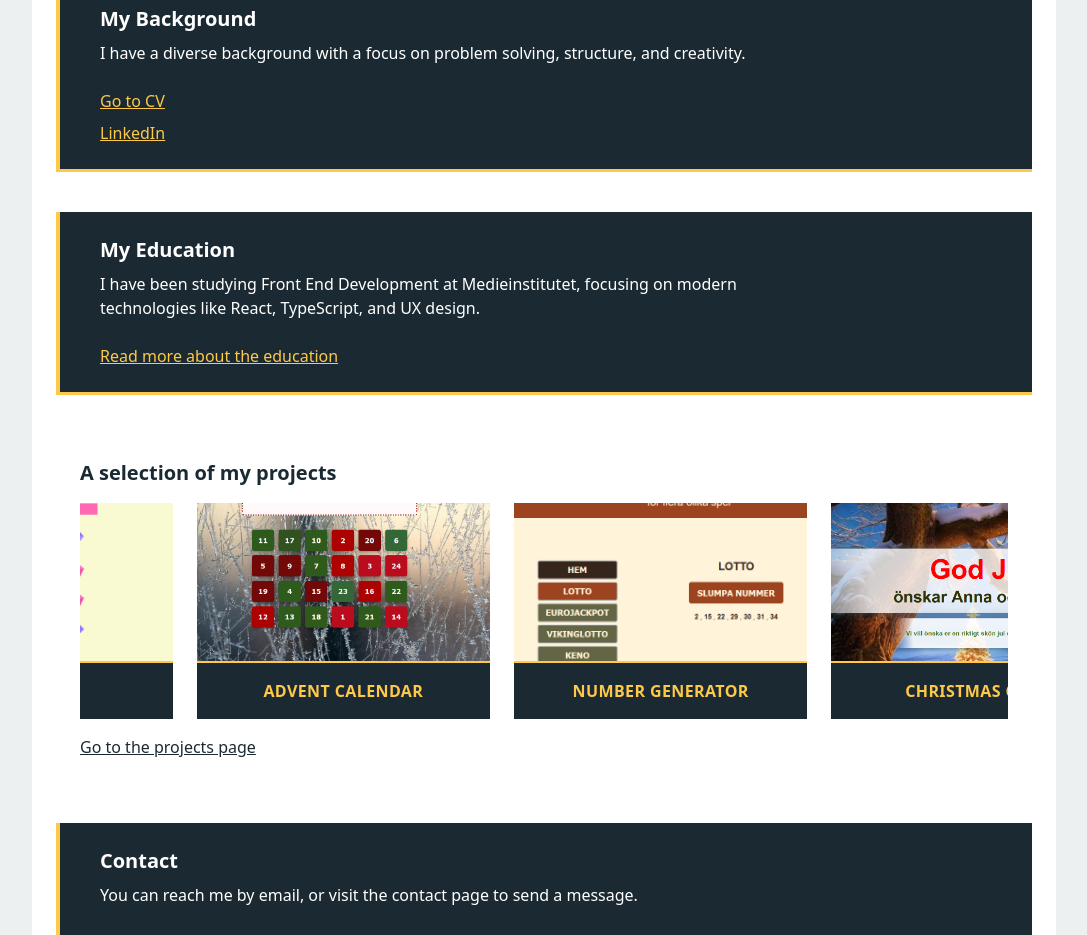
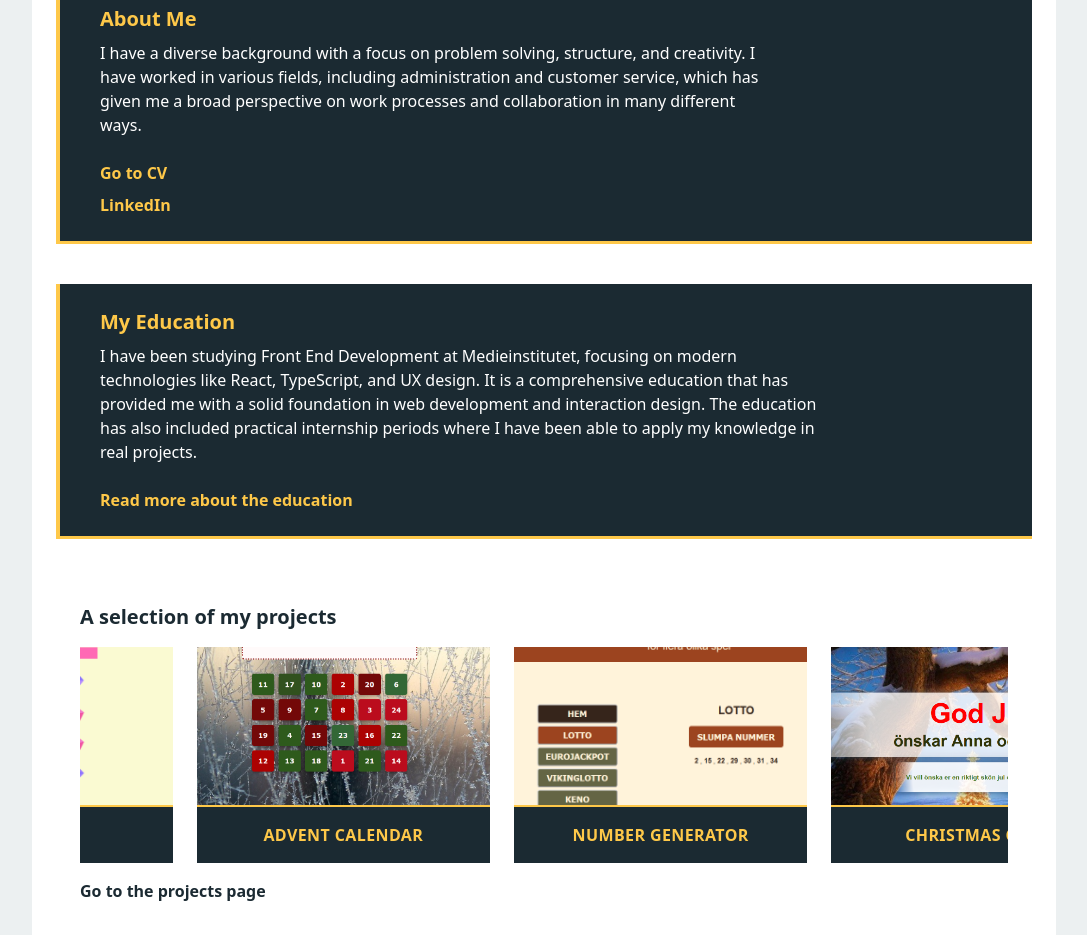
Before and after one commit to annkar73/portfolio-nextjs, a Next.js app: page /en in a window 1280 px wide. Shown: the part 600-1535 px from the top of the page, without its empty margins (96-1183 px from the left). Built offline with nearby package versions, Linux system fonts and the light colour scheme.

Commit message:
adjust links

```diff
--- a/src/app/[locale]/page.tsx
+++ b/src/app/[locale]/page.tsx
@@ -17,19 +17,19 @@ export default function Home() {
         {/* Bakgrund + CV */}
         <div className="w-full bg-[var(--color-foreground)] text-white border-l-4 border-b-3 border-[var(--color-accent)] p-6 pl-10">
           <div className="max-w-full md:max-w-[75%]">
-            <h2 className="text-xl font-semibold mb-2">{t("cvHeading")}</h2>
+            <h2 className="text-xl font-semibold mb-2 text-[var(--color-accent)]">{t("cvHeading")}</h2>
             <p className="pb-6">{t("cvIntro")}</p>
-            <div className="pb-2">
-              <Link href={`/${locale}/cv`} className="underline mr-4 text-[var(--color-accent)]">
+            <div className="pb-2 font-semibold">
+              <Link href={`/${locale}/cv`} className="hover:underline mr-4 text-[var(--color-accent)]">
                 {t("cvReadMore")}
               </Link>
               </div>
-              <div className="underline mr-4 text-[var(--color-accent)]">
+              <div className="mr-4 text-[var(--color-accent)] font-semibold">
               <a
                 href="https://linkedin.com/in/annakarlsen"
                 target="_blank"
                 rel="noopener noreferrer"
-                className="underline"
+                className="hover:underline"
               >
                 LinkedIn
               </a>
@@ -40,11 +40,11 @@ export default function Home() {
         {/* About education */}
         <div className="w-full bg-[var(--color-foreground)] text-white border-l-4 border-b-3 border-[var(--color-accent)] p-6 pl-10">
           <div className="max-w-full md:max-w-[80%]">
-            <h2 className="text-xl font-semibold mb-2">
+            <h2 className="text-xl font-semibold mb-2 text-[var(--color-accent)]">
               {t("educationHeading")}
             </h2>
             <p className="pb-6">{t("educationIntro")}</p>
-            <Link href={`${locale}/edu`} className="underline text-[var(--color-accent)]">
+            <Link href={`${locale}/edu`} className="hover:underline text-[var(--color-accent)] font-semibold">
               {t("eduReadMore")}
             </Link>
           </div>
@@ -57,7 +57,7 @@ export default function Home() {
               {t("projectCarouselHeading")}
             </h2>
             <ProjectCarousel />
-            <Link href={`${locale}/projects`} className="underline">
+            <Link href={`${locale}/projects`} className="hover:underline font-semibold">
               {t("seeAllProjects")}
             </Link>
           </div>
@@ -66,11 +66,11 @@ export default function Home() {
         {/* Contact info */}
         <div className="w-full bg-[var(--color-foreground)] text-white border-l-4 border-b-3 border-[var(--color-accent)] p-6 pl-10">
           <div className="max-w-full md:max-w-[80%]">
-            <h2 className="text-xl font-semibold mb-2">
+            <h2 className="text-xl font-semibold mb-2  text-[var(--color-accent)]">
               {t("contactHeading")}
             </h2>
             <p className="pb-6">{t("contactText")}</p>
-            <Link href={`${locale}/contact`} className="underline text-[var(--color-accent)]">
+            <Link href={`${locale}/contact`} className="hover:underline text-[var(--color-accent)] font-semibold">
               {t("contactLink")}
             </Link>
           </div>
--- a/src/messages/en.json
+++ b/src/messages/en.json
@@ -11,9 +11,9 @@
   },
   "home": {
     "educationHeading": "My Education",
-    "educationIntro": "I have been studying Front End Development at Medieinstitutet, focusing on modern technologies like React, TypeScript, and UX design.",
-    "cvHeading": "My Background",
-    "cvIntro": "I have a diverse background with a focus on problem solving, structure, and creativity.",
+    "educationIntro": "I have been studying Front End Development at Medieinstitutet, focusing on modern technologies like React, TypeScript, and UX design. It is a comprehensive education that has provided me with a solid foundation in web development and interaction design. The education has also included practical internship periods where I have been able to apply my knowledge in real projects.",
+    "cvHeading": "About Me",
+    "cvIntro": "I have a diverse background with a focus on problem solving, structure, and creativity. I have worked in various fields, including administration and customer service, which has given me a broad perspective on work processes and collaboration in many different ways.",
     "projectCarouselHeading": "A selection of my projects",
     "contactHeading": "Contact",
     "contactText": "You can reach me by email, or visit the contact page to send a message.",
--- a/src/messages/sv.json
+++ b/src/messages/sv.json
@@ -11,9 +11,9 @@
   },
   "home": {
     "educationHeading": "Min utbildning",
-    "educationIntro": "Jag har studerat Front End Development på Medieinstitutet, med fokus på moderna tekniker som React, TypeScript och UX-design.",
-    "cvHeading": "Min bakgrund",
-    "cvIntro": "Jag har en varierad bakgrund med fokus på problemlösning, struktur och kreativitet.",
+    "educationIntro": "Jag har studerat Front End Development på Medieinstitutet, med fokus på moderna tekniker som React, TypeScript och UX-design. Det är en omfattande utbildning som har gett mig en solid grund inom webbutveckling och interaktionsdesign. Utbildningen har också inkluderat praktikperioder där jag har fått tillämpa mina kunskaper i verkliga projekt.",
+    "cvHeading": "Om mig",
+    "cvIntro": "Jag har en varierad bakgrund med fokus på problemlösning, struktur och kreativitet. Jag har arbetat inom olika områden, inklusive administration och kundservice, vilket har gett mig en övergripande syn på arbetssätt och samarbete på många olika sätt.",
     "projectCarouselHeading": "Ett urval av mina projekt",
     "contactHeading": "Kontakt",
     "contactText": "Du kan nå mig via e-post, eller besöka kontaktsidan för att skicka ett meddelande.",
```
